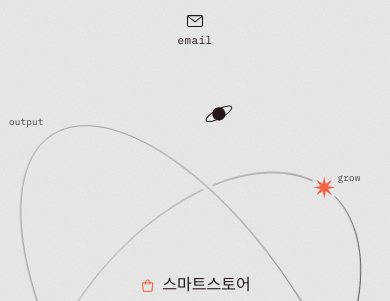
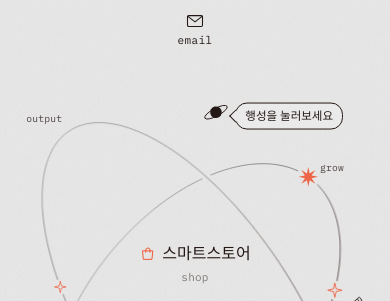
Before and after one commit to dossumthing/dossumthing-link, a plain HTML site: page index.html in a window 390 px wide. Shown: the part 174-475 px from the top of the page. Drawn offline with Linux system fonts and the light colour scheme; a web font is replaced by a local one.

Commit message:
맵 원문 설명, '행성을 눌러보세요' 말풍선, 모바일 양옆 여백
Co-Authored-By: Claude Opus 5.5 <noreply@anthropic.com>

```diff
--- a/index.html
+++ b/index.html
@@ -45,7 +45,7 @@
   main {
     max-width: 440px;
     margin: 0 auto;
-    padding: 36px 16px 24px;
+    padding: 36px 24px 24px;
     min-height: 100svh;
     display: flex;
     flex-direction: column;
@@ -89,23 +89,41 @@
   .toast.show { opacity: 1; }
 
   /* 궤도 무대: 두 궤도 사이 가운데에 링크 */
-  .stage { position: relative; margin: 30px -16px 0; aspect-ratio: 460 / 600; }
+  .stage { position: relative; margin: 30px 0 0; aspect-ratio: 460 / 600; }
   .stage > svg { position: absolute; inset: 0; width: 100%; height: 100%; overflow: visible; }
   .stage .orbit-line { fill: none; stroke: var(--ink); stroke-width: 1; }
-  .stage .lab-en { fill: var(--ink); font: 400 11px var(--mono); letter-spacing: .02em; opacity: .8; }
+  .stage .lab-en { fill: var(--ink); font: 400 13px var(--mono); letter-spacing: .02em; opacity: .8; }
   .stage .star { fill: var(--accent); }
   .stage .deco-fill { fill: var(--ink); }
   .stage .deco-line { fill: none; stroke: var(--ink); stroke-width: 1; }
   .stage .deco-page { fill: var(--bg); stroke: var(--ink); stroke-width: 1; stroke-linejoin: round; }
   .stage .deco > g { cursor: pointer; -webkit-tap-highlight-color: transparent; }
   .cap {
-    position: absolute; z-index: 2; width: max-content; max-width: 168px;
+    position: absolute; z-index: 2; width: max-content; max-width: 196px;
     padding: 8px 10px; border: 1px solid var(--ink); border-radius: 2px;
     background: var(--bg); color: var(--ink);
     font-size: 12px; line-height: 1.45; word-break: keep-all;
     opacity: 0; pointer-events: none; transition: opacity .2s;
   }
   .cap.show { opacity: 1; }
+  .hint {
+    position: absolute; z-index: 2;
+    transform: translateY(-50%);
+    padding: 5px 9px; border: 1px solid var(--ink); border-radius: 12px;
+    background: var(--bg); color: var(--ink);
+    font-size: 11.5px; line-height: 1.3; white-space: nowrap;
+    cursor: pointer; transition: opacity .3s;
+    animation: hint-bob 2.4s ease-in-out infinite;
+  }
+  .hint::before {                                   /* 행성 쪽을 가리키는 꼬리 */
+    content: ""; position: absolute; left: -5px; top: 50%;
+    width: 8px; height: 8px; margin-top: -4px;
+    background: var(--bg); border-left: 1px solid var(--ink); border-bottom: 1px solid var(--ink);
+    transform: rotate(45deg);
+  }
+  .hint.gone { opacity: 0; pointer-events: none; }
+  @keyframes hint-bob { 0%, 100% { margin-left: 0; } 50% { margin-left: 3px; } }
+  @media (prefers-reduced-motion: reduce) { .hint { animation: none; } }
   .cap b { display: block; font-weight: 600; font-size: 12px; margin-bottom: 2px; }
   .cap span { color: var(--muted); font-size: 11.5px; }
   .stage .star-small { fill: none; stroke: var(--accent); stroke-width: 1; stroke-linejoin: miter; }
--- a/orbit.js
+++ b/orbit.js
@@ -152,10 +152,10 @@
   // 사분면 네 자리: 글 대신 작은 행성·별 (마우스를 올리면 원래 문구)
   // 각자 작은 원을 그리며 떠다니고, 모양마다 따로 움직인다.
   var decos = [
-    { x: 262, y: 20, q: '실행 / 변화 / 성장', t: '기록한 것을 해 보고, 달라진 나를 확인해요', kind: 'ring' },              // Output–Grow (위)
-    { x: 444, y: 270, q: '목표 / 설계', t: '가고 싶은 방향을 정하고 궤도를 그려요', kind: 'pen' },                     // Grow–Input (오른쪽 바깥)
-    { x: 214, y: 590, q: '기억 / 배움', t: '지나간 하루를 적어 두고 배운 것을 남겨요', kind: 'note' },                    // Input–Care (아래)
-    { x: 18, y: 342, q: '생각 정리 · 셀프 리뷰 / 피드백', t: '돌아보며 생각을 정리하고 다음을 고쳐요', kind: 'star5' }  // Care–Output (왼쪽 바깥)
+    { x: 262, y: 20, q: '실행 / 변화 / 성장', t: '다짐한 일/갖고 싶은 습관 등, 실행하고 기록하며 변화하기', kind: 'ring' },              // Output–Grow (위)
+    { x: 444, y: 270, q: '목표 / 설계', t: '해야 할 일/공부/업무/프로젝트 등, 계획하고 Follow-up 하기', kind: 'pen' },                     // Grow–Input (오른쪽 바깥)
+    { x: 214, y: 590, q: '기억 / 배움', t: '기억하고 싶은/나를 위로하는/나를 성장하게 하는 것들을 수집하고 기억하고 배우기', kind: 'note' },                    // Input–Care (아래)
+    { x: 18, y: 342, q: '생각 정리 · 셀프 리뷰 / 피드백', t: '일상/생각/고민/아이디어를 쓰고 정리하며 표출하기', kind: 'star5' }  // Care–Output (왼쪽 바깥)
   ].map(function (d, i) {
     var g = el('g', {}, gDeco);
     g.addEventListener('click', function (ev) { ev.stopPropagation(); showCap(d); });
@@ -217,6 +217,7 @@
   stage.appendChild(cap);
   function hideCap() { cap.classList.remove('show'); capFor = null; }
   function showCap(d) {
+    dropHint();
     if (capFor === d && cap.classList.contains('show')) { hideCap(); return; }
     capFor = d;
     cap.firstChild.textContent = d.q;
@@ -233,6 +234,28 @@
   }
   document.addEventListener('click', hideCap);
 
+  // 처음 온 사람에게: 고리 행성 옆에 '행성을 눌러보세요' 말풍선 하나. 한 번 누르면 사라진다.
+  var seen = false;
+  try { seen = localStorage.getItem('orbit-hint') === '1'; } catch (e) {}
+  var hint = null;
+  if (!seen) {
+    var hd = decos[0];
+    hint = document.createElement('div');
+    hint.className = 'hint';
+    hint.textContent = '행성을 눌러보세요';
+    hint.style.left = ((hd.x + 22) / 460 * 100) + '%';
+    hint.style.top = (hd.y / 600 * 100) + '%';
+    stage.appendChild(hint);
+    hint.addEventListener('click', function (ev) { ev.stopPropagation(); showCap(hd); });
+  }
+  function dropHint() {
+    if (!hint) return;
+    hint.classList.add('gone');
+    var h = hint; hint = null;
+    setTimeout(function () { if (h.parentNode) h.parentNode.removeChild(h); }, 300);
+    try { localStorage.setItem('orbit-hint', '1'); } catch (e) {}
+  }
+
   if (reduce) { sats.forEach(place); return; }
 
   var last = null, clock = 0;
```
